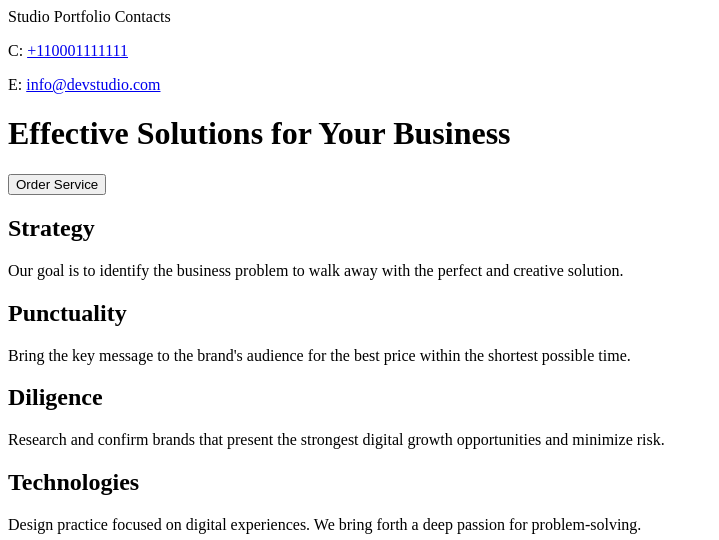
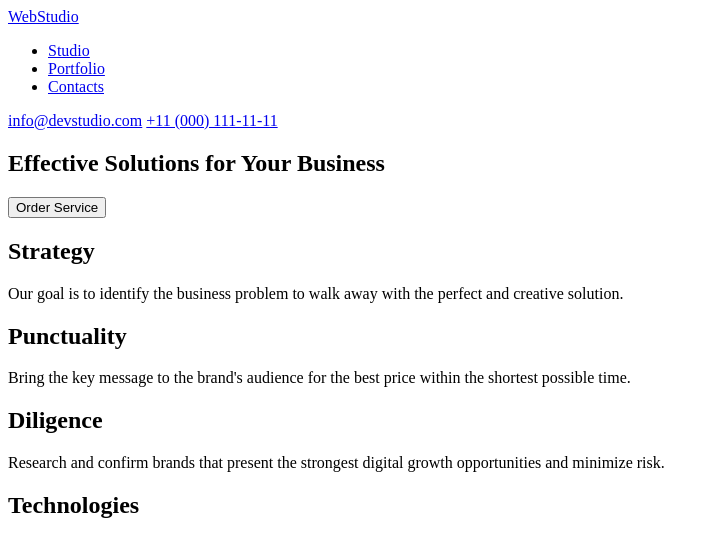
Before and after one commit to IraMur88/goit-markup-hw-01, a plain HTML site: page index.html in a window 1280 px wide. Shown: the top 540 px of the page, without its empty margins (0-719 px from the left). Drawn offline with Linux system fonts and the light colour scheme.

Commit message:
Update index.html

```diff
--- a/index.html
+++ b/index.html
@@ -1,46 +1,54 @@
 <!DOCTYPE html>
 <html lang="en">
   <head>
-    <meta charset="UTF-8">
-    <meta name="viewport" content="width=device-width, initial-scale=1.0">
-    <title>webstudio</title>
+    <meta charset="UTF-8" />
+    <meta name="viewport" content="width=device-width, initial-scale=1.0" />
+    <title>WebStudio</title>
   </head>
   <body>
+    <header>
       <nav>
-        Studio
-        Portfolio
-        Contacts
+        <a href="./index.html">WebStudio</a>
+        <ul>
+          <li><a href="#">Studio</a></li>
+          <li><a href="#">Portfolio</a></li>
+          <li><a href="#">Contacts</a></li>
+        </ul>
       </nav>
-    <!-- Contacts -->
-    <p>C: <a href="tel:+110001111111">+110001111111</a></p>
-    <p>E: <a href="mail:info@devstudio.com">info@devstudio.com</a></p>
+      <a href="mailto:info@devstudio.com">info@devstudio.com</a>
+      <a href="tel:+110001111111">+11 (000) 111-11-11</a>
+    </header>
+    <main>
+      <section>
+        <h1>Effective Solutions for Your Business</h1>
+        <button type="button"> Order Service</button>
+      </section>
+      <section></section>
+      <section></section>
+    </main>
+    <footer></footer>
 
-    <h1>
-        Effective Solutions
-        for Your Business
-    </h1>
-    <button>Order Service</button>
+
     <section>
       <h2>Strategy</h2>
       <p>
-        Our goal is to identify the business
-        problem to walk away with
-        the perfect and creative solution.
+        Our goal is to identify the business problem to walk away with the
+        perfect and creative solution.
       </p>
       <h2>Punctuality</h2>
-    <p>Bring the key message to
-        the brand's audience for
-        the best price within
+      <p>
+        Bring the key message to the brand's audience for the best price within
         the shortest possible time.
       </p>
       <h2>Diligence</h2>
-    <p>Research and confirm brands that present
-        the strongest digital growth opportunities
-        and minimize risk.
+      <p>
+        Research and confirm brands that present the strongest digital growth
+        opportunities and minimize risk.
       </p>
       <h2>Technologies</h2>
-    <p>Design practice focused on digital experiences.
-        We bring forth a deep passion for problem-solving.
+      <p>
+        Design practice focused on digital experiences. We bring forth a deep
+        passion for problem-solving.
       </p>
     </section>
     <section>
@@ -69,8 +77,8 @@
 
     <button>
       <p>WebStudio</p>
-        <p>Increase the flow of customers and
-        sales for your business with digital
+      <p>
+        Increase the flow of customers and sales for your business with digital
         marketing & growth solutions.
       </p>
     </button>
```
Lines whose indentation alone changed are shown as unchanged.
